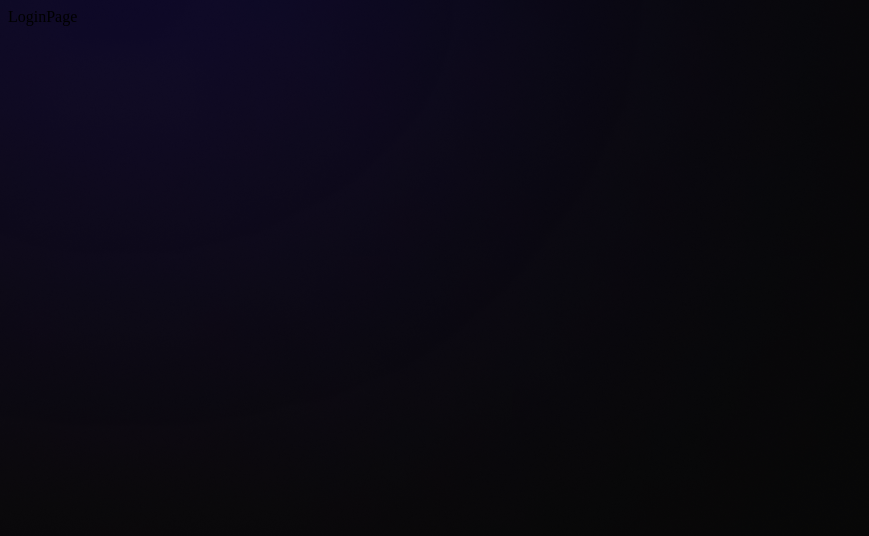
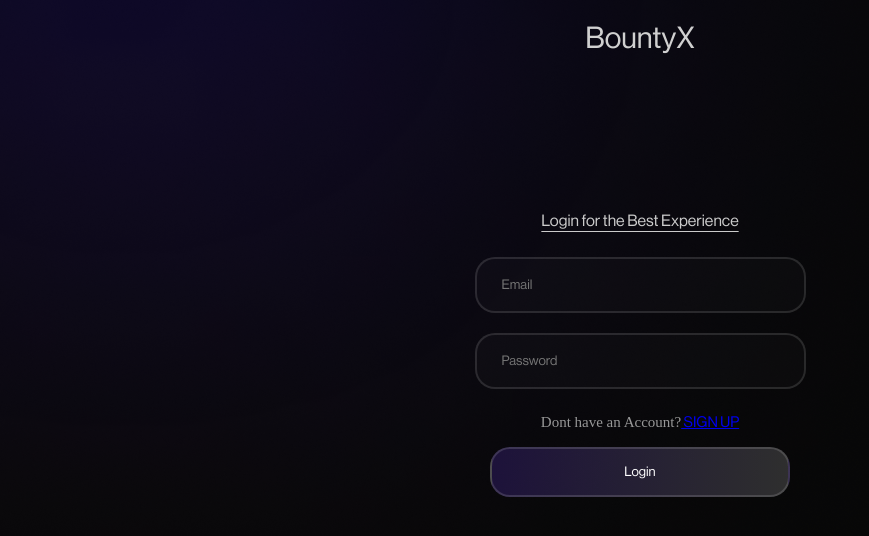
Before and after one commit to aparupganguly/BXDemoLocal, a React (Create React App) app: page /login in a window 1280 px wide. Shown: the top 536 px of the page, without its empty margins (0-869 px from the left). Built offline with nearby package versions, Linux system fonts and the light colour scheme.

Commit message:
login Page done

```diff
--- /dev/null
+++ b/src/Components/LoginPage.css
@@ -0,0 +1,65 @@
+* {
+    font-family: "Neue-55roman";
+}
+
+.Header {
+    color: #cbcbcb;
+    text-align: center;
+    padding-top: 20px;
+    text-decoration: underline;
+    text-underline-offset: 5px;
+}
+
+.login-container {
+    display: flex;
+    flex-direction: column;
+    justify-content: center;
+    align-items: center;
+    height: 100%;
+    padding-top: 100px;
+}
+
+.LoginInput {
+    display: flex;
+    flex-direction: column;
+    justify-content: center;
+    align-items: center;
+}
+
+.inputbox {
+    border-radius: 20px;
+    border: 2px solid rgba(255, 255, 255, 0.12);
+    background: rgba(255, 255, 255, 0.02);
+    width: 300px;
+    height: 50px;
+    margin: 10px;
+    color: #ffffff;
+    flex-shrink: 0;
+    padding-left: 25px;
+}
+
+.altoption {
+    color: #989898;
+    text-align: center;
+    font-family: "Neue Haas Grotesk Display Pro";
+    font-size: 15px;
+    font-style: normal;
+    font-weight: 500;
+    line-height: normal;
+}
+
+.gotosignup:hover {
+    color: #ffffff;
+    cursor: pointer;
+}
+
+.login-btn {
+    width: 300px;
+    height: 50px;
+    flex-shrink: 0;
+    color: #fff;
+    cursor: pointer;
+    border-radius: 20px;
+    border: 2px solid rgba(255, 255, 255, 0.14);
+    background: linear-gradient(90deg, rgba(85, 49, 186, 0.27) 0.01%, rgba(153, 153, 153, 0.27) 100%);
+}
--- a/src/Components/LoginPage.js
+++ b/src/Components/LoginPage.js
@@ -1,7 +1,28 @@
-import React from "react";
+import React from 'react'
+import {Link} from "react-router-dom";
+import "../Components/LoginPage.css"
 
 const LoginPage = () => {
-  return <div>LoginPage</div>;
-};
+  return (
+    <>
+      <div className='Formpage'>
+        <h1 className="header-Text">BountyX</h1>
+        <div className="login-container">
+          <p className='Header'>Login for the Best Experience</p>
+          <div className="LoginInput">
+            <input className="inputbox" type="email" placeholder="Email" required />
+            <input className="inputbox" type="password" placeholder="Password" required />
+            <p className='altoption'>Dont have an Account?
+              <Link to ="/">
+                <span className='gotosignup'>  SIGN UP</span>
+              </Link>
+            </p>
+            <button className='login-btn'>Login</button>
+          </div>
+        </div>
+      </div >
+    </>
+  )
+}
 
-export default LoginPage;
+export default LoginPage
```
Also changed, not shown: src/Components/BoxSelection.css (+4 -6 lines).
